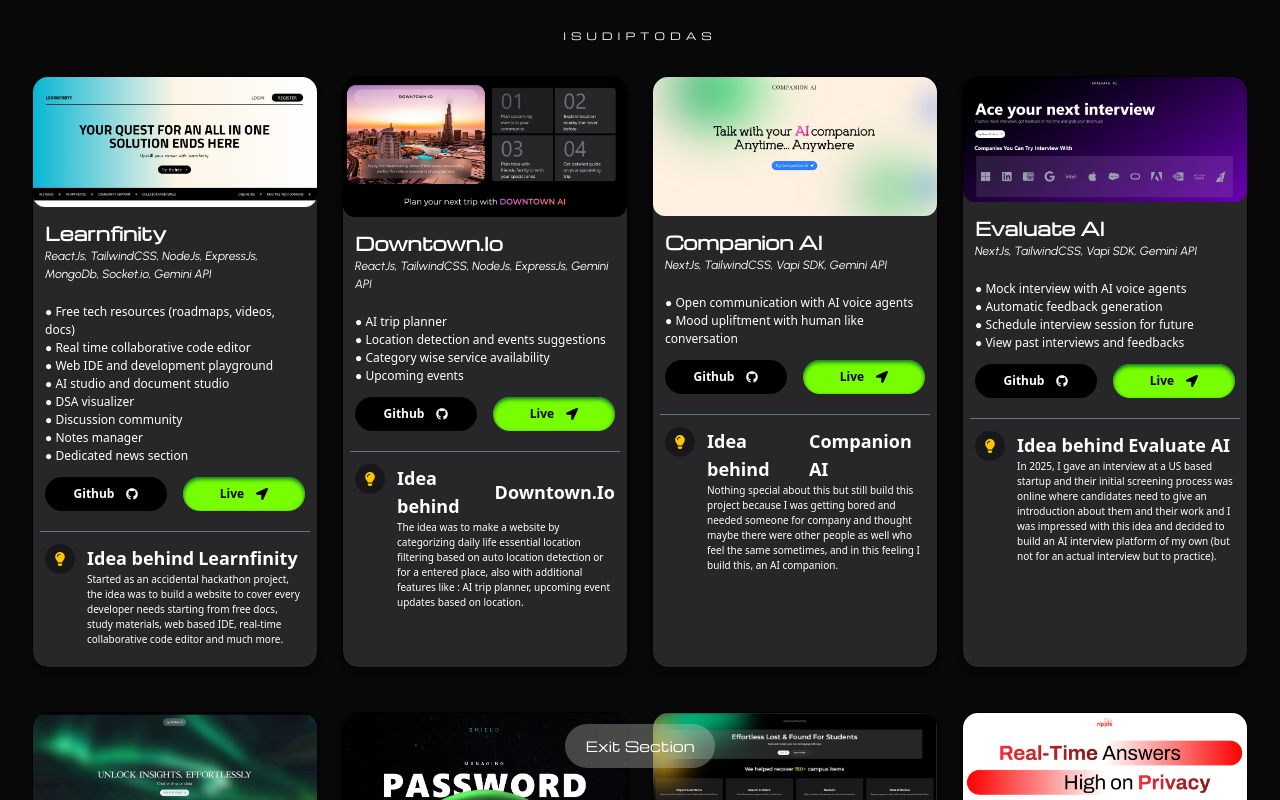
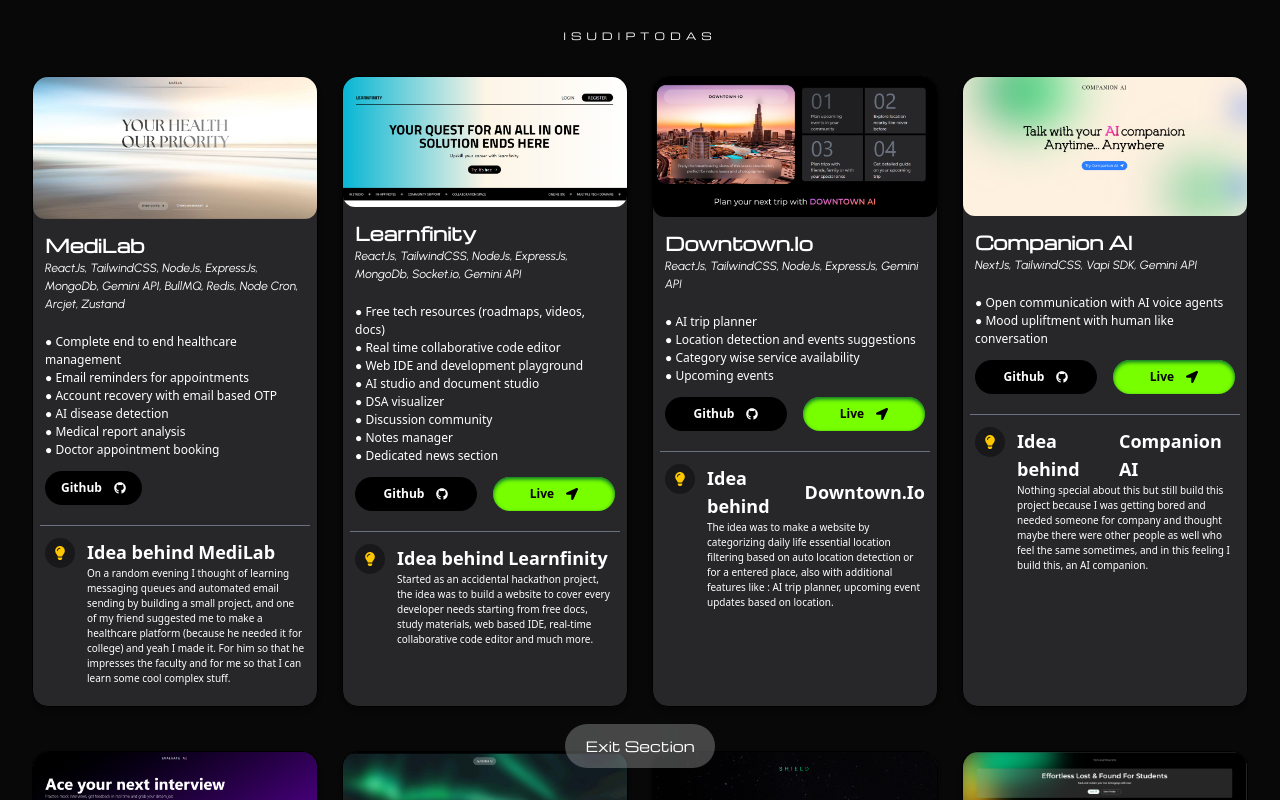
Before and after one commit to isudiptodas/isudiptodas_portfolio, a Next.js app: page /web-dev in a window 1280 px wide. Shown: the top 800 px of the page. Built offline with nearby package versions, Linux system fonts and the light colour scheme; a web font is replaced by a local one; what tailwindcss-motion would draw is missing.

Commit message:
Update projectList.ts

```diff
--- a/src/data/projectList.ts
+++ b/src/data/projectList.ts
@@ -1,4 +1,23 @@
 export const webProjects = [
+    {
+        name: `MediLab`,
+        image: `/assets/medilab.png`,
+        features: [
+            "Complete end to end healthcare management",
+            "Email reminders for appointments",
+            "Account recovery with email based OTP",
+            "AI disease detection",
+            "Medical report analysis",
+            "Doctor appointment booking",
+        ],
+        idea: `On a random evening I thought of learning messaging queues and automated email sending by building a small project,
+               and one of my friend suggested me to make a healthcare platform (because he needed it for college) and yeah I made it.
+               For him so that he impresses the faculty and for me so that I can learn some cool complex stuff.`,
+        tech: `ReactJs, TailwindCSS, NodeJs, ExpressJs, MongoDb, Gemini API, BullMQ, Redis, Node Cron, Arcjet, Zustand`,
+        github: `https://github.com/isudiptodas/MediLab-Healthcare_Management_Platform`,
+        live: ``,
+        deployed: false
+    },
     {
         name: `learnfinity`,
         image: `/assets/learnfinity.png`,
```
